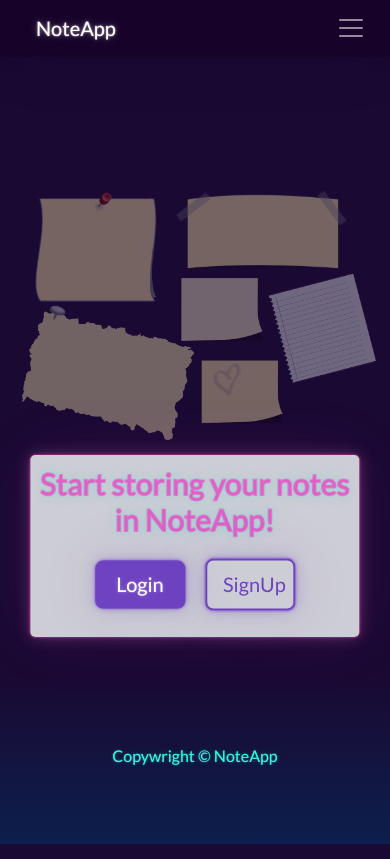
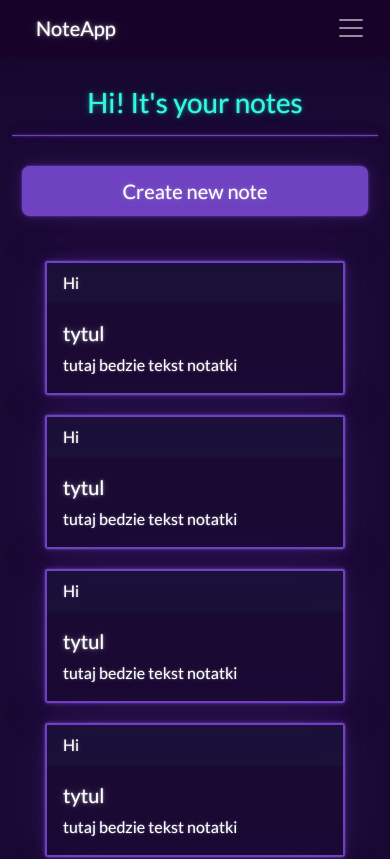
Before and after one commit to linapau/MERN-app, a React (Create React App) app in the folder front/: page /notes in a window 390 px wide. Shown: the top 859 px of the page. Built offline with nearby package versions, Linux system fonts and the light colour scheme.

Commit message:
added user notes page

```diff
--- a/front/package.json
+++ b/front/package.json
@@ -9,6 +9,7 @@
     "react": "^18.2.0",
     "react-bootstrap": "^2.8.0",
     "react-dom": "^18.2.0",
+    "react-router-dom": "^6.14.2",
     "react-scripts": "5.0.1",
     "web-vitals": "^2.1.4"
   },
--- a/front/src/App.js
+++ b/front/src/App.js
@@ -2,14 +2,21 @@ import './App.css';
 import Header from './components/header';
 import Footer from './components/footer';
 import LandingPage from './landingPage/landingPage'
+import { BrowserRouter, Route, Routes } from 'react-router-dom';
+import UsrNotes from './notesPage/usrNotes';
 
 
 function App() {
   return (
     <>
-      <Header />
-      <LandingPage />
-      <Footer />
+      <BrowserRouter>
+        <Header />
+        <Routes>
+          <Route path='/' element={<LandingPage />} exact/>
+          <Route path='/notes' element={<UsrNotes />}/>
+        </Routes>
+        <Footer />
+      </BrowserRouter>
     </>
   );
 }
--- /dev/null
+++ b/front/src/components/addNoteScr.css
@@ -0,0 +1,59 @@
+
+#heading{
+    padding-top: 30px;
+}
+
+#btnCreate{
+    display:block;
+    padding: 10px 30px;
+}
+
+.noteDiv{
+    justify-content: center;
+    display: flex;
+    flex-direction: row;
+    flex-wrap: wrap;
+    align-content: center;
+}
+.card{
+    display: inline-block;
+    margin: 10px 40px 15px 0;
+    min-width: 300px;
+}
+
+
+/* when screen is smaller than 600px - ex. mobile */
+@media only screen and (max-width: 600px){
+    #heading{
+        /*font-size: 30px;*/
+        justify-content: center;
+        display: flex;
+    }
+
+    .card{
+        display: flex;
+        margin: 10px;
+        justify-content: center;
+    }
+
+    .noteDiv{
+        justify-content: center;
+        display: flex;
+        flex-direction: column;
+        flex-wrap: wrap;
+        align-content: center;
+    }
+
+    #btnCreateDiv{
+        justify-content: center;
+        display: flex;
+        flex-direction: column;
+        flex-wrap: wrap;
+        align-content: center;
+    }
+
+    #btnCreate{
+        padding: 10px 100px;
+    }
+
+}
--- /dev/null
+++ b/front/src/components/addNoteScr.js
@@ -0,0 +1,22 @@
+import { Container, Row } from "react-bootstrap";
+import './addNoteScr.css'
+
+const AddNoteScr = ({title, children}) => {
+    return(
+        <Container>
+            <Row>
+                <div className="page">
+                    {
+                      title && <>
+                        <h1 id="heading">{title}</h1>
+                        <hr />
+                      </>
+                    }
+                    {children}
+                </div>
+            </Row>
+        </Container>
+    );
+}
+
+export default AddNoteScr;
--- a/front/src/components/header.js
+++ b/front/src/components/header.js
@@ -5,7 +5,9 @@ const Header = () => {
     return(
     <nav className="navbar navbar-expand-lg bg-dark" data-bs-theme="dark">
         <div className="container-fluid">
-            <a className="navbar-brand ms-4" href="/">NoteApp</a>
+
+            <a className="navbar-brand ms-4" href='/'>NoteApp</a>
+
             <button className="navbar-toggler" type="button" data-bs-toggle="collapse" data-bs-target="#navbarColor02" aria-controls="navbarColor02" aria-expanded="false" aria-label="Toggle navigation">
                 <span className="navbar-toggler-icon"></span>
             </button>
@@ -19,12 +21,12 @@ const Header = () => {
                 </Nav>
 
                 <ul className="navbar-nav me-4">
+
                     <li className="nav-item">
-                        <a className="nav-link active" href="/">My notes
+                        <a className="nav-link active" href="/notes"> My notes
                             <span className="visually-hidden">(current)</span>
                         </a>
                     </li>
-
                 <Nav>
                     <NavDropdown title="Account" id="basic-nav-dropdown">
                         <NavDropdown.Item href="/">My profile</NavDropdown.Item>
--- /dev/null
+++ b/front/src/components/note.js
@@ -0,0 +1,16 @@
+import { Card } from "react-bootstrap";
+
+
+const Note = ({noteHeader, cardTitle, cardText}) => {
+    return(
+        <Card border="primary" style={{ width: '18rem' }}>
+            <Card.Header>{noteHeader}</Card.Header>
+            <Card.Body>
+                <Card.Title>{cardTitle}</Card.Title>
+                <Card.Text>{cardText}</Card.Text>
+            </Card.Body>
+        </Card>
+    );
+}
+
+export default Note;
--- /dev/null
+++ b/front/src/notesPage/usrNotes.js
@@ -0,0 +1,34 @@
+import { useNavigate } from "react-router-dom";
+import { Button } from "react-bootstrap";
+import AddNoteScr from "../components/addNoteScr";
+import Note from "../components/note"
+import '../components/addNoteScr.css'
+
+const UsrNotes = () => {
+    const navigate = useNavigate();
+
+    const addNoteFunc = () => {
+        navigate('/addNote');
+    }
+
+    return(
+        <AddNoteScr title="Hi! It's your notes">
+        <div id="btnCreateDiv" style={{margin: "30px 0 35px 0"}}>
+        <Button id="btnCreate" onClick={()=>addNoteFunc()} size="lg">Create new note</Button>
+        </div>
+        <div className="noteDiv">
+            <Note className="notes" noteHeader={"Hi"} cardTitle={"tytul"} cardText={"tutaj bedzie tekst notatki"} />
+            <Note className="notes" noteHeader={"Hi"} cardTitle={"tytul"} cardText={"tutaj bedzie tekst notatki"} />
+            <Note className="notes" noteHeader={"Hi"} cardTitle={"tytul"} cardText={"tutaj bedzie tekst notatki"} />
+            <Note className="notes" noteHeader={"Hi"} cardTitle={"tytul"} cardText={"tutaj bedzie tekst notatki"} />
+            <Note className="notes" noteHeader={"Hi"} cardTitle={"tytul"} cardText={"tutaj bedzie tekst notatki"} />
+            <Note className="notes" noteHeader={"Hi"} cardTitle={"tytul"} cardText={"tutaj bedzie tekst notatki"} />
+            <Note className="notes" noteHeader={"Hi"} cardTitle={"tytul"} cardText={"tutaj bedzie tekst notatki"} />
+            <Note className="notes" noteHeader={"Hi"} cardTitle={"tytul"} cardText={"tutaj bedzie tekst notatki"} />
+        </div>
+        </AddNoteScr>
+    );
+}
+
+
+export default UsrNotes;
--- a/package.json
+++ b/package.json
@@ -12,6 +12,7 @@
   "dependencies": {
     "dotenv": "^16.3.1",
     "express": "^4.18.2",
-    "nodemon": "^3.0.1"
+    "nodemon": "^3.0.1",
+    "react-router-dom": "^6.14.2"
   }
 }
```
Also changed, not shown: 2 other files (tests, documents, lock files or other folders).
